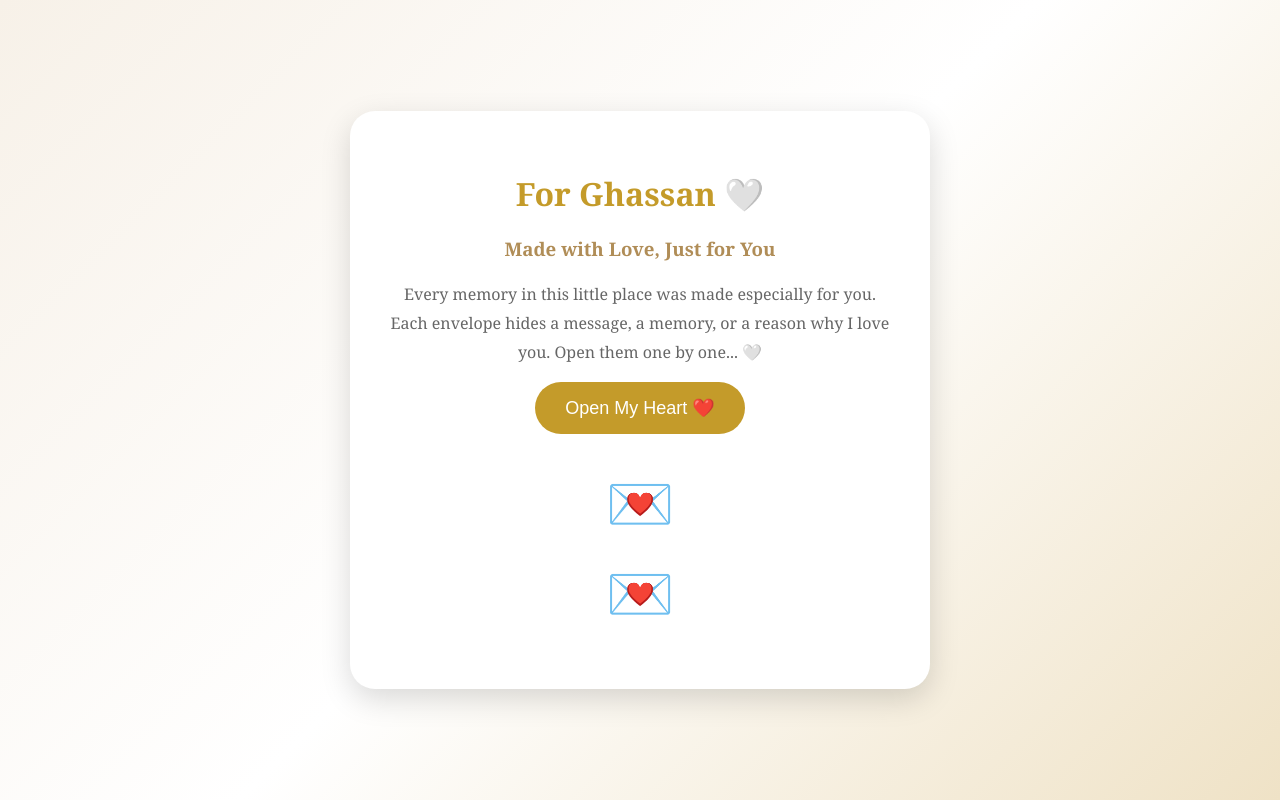
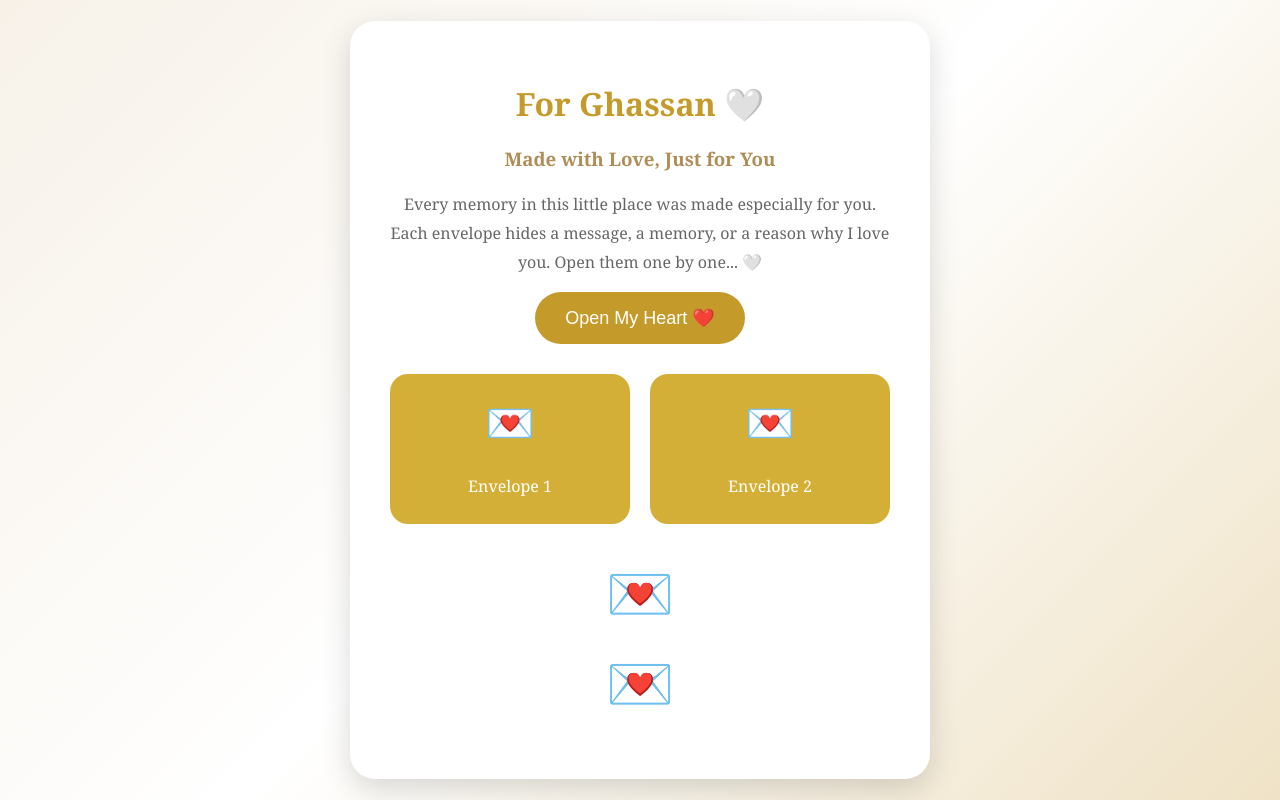
Before and after one commit to jumanaashour150-alt/for-ghassan, a plain HTML site: page index.html in a window 1280 px wide. Both pictures are taken after a click on the button "Open My Heart ❤️". Drawn offline with Linux system fonts and the light colour scheme.

Commit message:
Implement interactive envelopes in index.html
Added interactive envelopes that open messages on click.

```diff
--- a/index.html
+++ b/index.html
@@ -74,6 +74,26 @@ Open My Heart ❤️
 
 <div id="envelopes" style="display:none;margin-top:30px;">
 
+<div style="display:grid;grid-template-columns:repeat(2,1fr);gap:20px;">
+
+<div onclick="openMessage(1)" style="background:#d4af37;color:white;padding:20px;border-radius:18px;font-size:40px;cursor:pointer;text-align:center;">
+💌
+<br>
+<span style="font-size:16px;">Envelope 1</span>
+</div>
+
+<div onclick="openMessage(2)" style="background:#d4af37;color:white;padding:20px;border-radius:18px;font-size:40px;cursor:pointer;text-align:center;">
+💌
+<br>
+<span style="font-size:16px;">Envelope 2</span>
+</div>
+
+</div>
+
+<div id="message" style="margin-top:30px;"></div>
+
+</div>
+
 <div style="font-size:55px;cursor:pointer;margin:15px;" onclick="openMessage(1)">
 💌
 </div>
```
